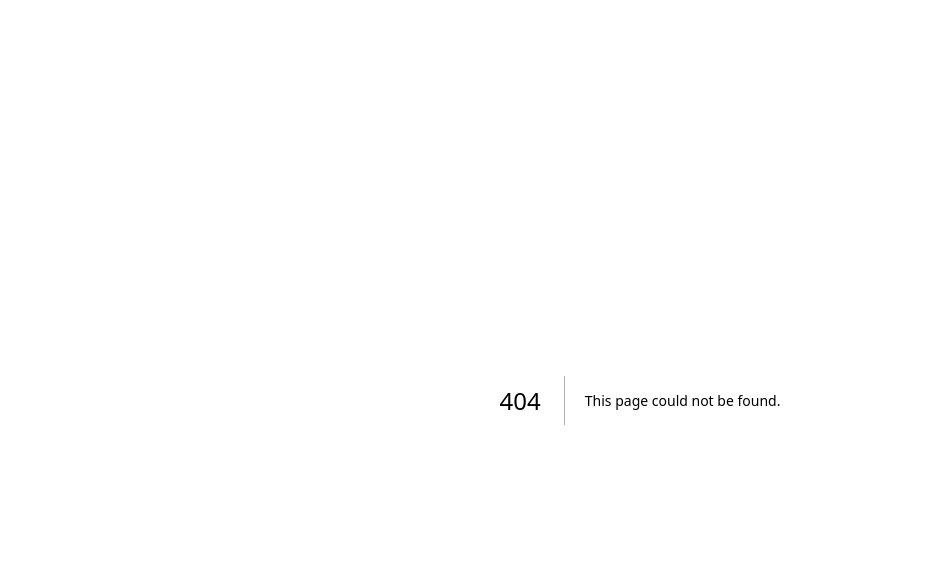
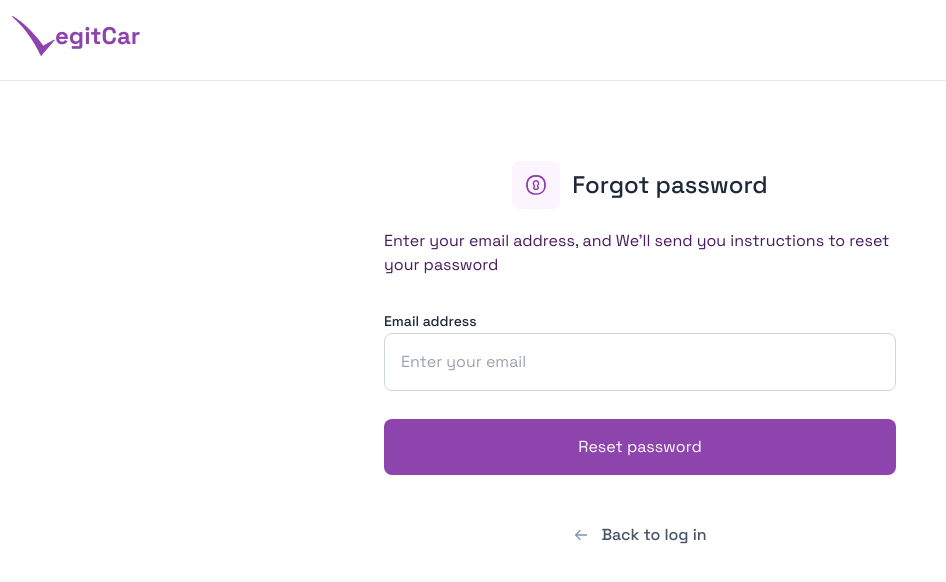
Before and after one commit to ntamiegbe/legitcar-next, a Next.js app: page /forgotPassword in a window 1280 px wide. Before the commit this address had no page. Shown: the top 582 px of the page, without its empty margins (0-946 px from the left). Built offline with nearby package versions, Linux system fonts and the light colour scheme.

Commit message:
Commit: created forgot password page

```diff
--- /dev/null
+++ b/src/pages/forgotPassword.js
@@ -0,0 +1,53 @@
+import { BiArrowBack } from 'react-icons/bi'
+
+const forgotPassword = () => {
+    return (
+        <div className="w-full bg-white">
+            <nav className='border-b border-dashboardBorders py-10 px-3'>
+                <div className="flex items-center justify-center flex-row absolute top-4">
+                    <svg width="43" height="40" viewBox="0 0 43 40" fill="none" xmlns="http://www.w3.org/2000/svg">
+                        <path d="M29.4645 39.7694C29.5565 39.6618 32.5917 36.1115 36.24 31.8697C39.8731 27.6432 42.8623 24.139 42.8623 24.1083C42.8623 24.0775 42.7703 23.9239 42.6477 23.7702C42.4944 23.5857 42.4024 23.5089 42.3258 23.5243C42.2644 23.5396 39.7658 24.9228 36.7766 26.6135C33.7874 28.3041 31.3194 29.6873 31.2734 29.6873C31.2274 29.6873 30.8288 29.1647 30.3689 28.5346C28.8973 26.5059 26.8739 23.8931 25.1723 21.8337C18.4581 13.7034 11.4373 7.09469 4.63112 2.46859C3.15951 1.4696 0.829465 0.0249023 0.660843 0.0249023C0.630184 0.0249023 0.492221 0.163225 0.369587 0.347654L0.139648 0.670406L0.415575 0.916313C2.51568 2.88356 3.28215 3.62127 4.49316 4.82006C13.1235 13.4729 19.8224 22.6482 26.1074 34.4824C26.9965 36.1423 28.8054 39.7233 28.8207 39.8462C28.836 39.9231 28.8973 39.9538 29.0813 39.9538C29.3112 39.9692 29.3419 39.9538 29.4798 39.7694H29.4645Z" fill="#8E44AD" />
+                    </svg>
+                    <p className='font-bold text-2xl text-[#8E44AD]'>e</p>
+                    <p className='font-bold text-2xl text-[#8E44AD]'>g</p>
+                    <p className='font-bold text-2xl text-[#8E44AD]'>i</p>
+                    <p className='font-bold text-2xl text-[#8E44AD]'>t</p>
+                    <p className='font-bold text-2xl text-[#8E44AD]'>C</p>
+                    <p className='font-bold text-2xl text-[#8E44AD]'>a</p>
+                    <p className='font-bold text-2xl text-[#8E44AD]'>r</p>
+                </div>
+            </nav>
+            <div className="flex flex-col justify-center items-center mt-20 max-w-lg mx-auto">
+                <div className="flex items-center space-x-3">
+                    <div className="bg-overlay p-3 rounded-lg">
+                        <svg width="24" height="24" viewBox="0 0 24 24" fill="none" xmlns="http://www.w3.org/2000/svg">
+                            <path fill-rule="evenodd" clip-rule="evenodd" d="M14.8783 4.08306C12.9851 3.63898 11.0149 3.63898 9.1217 4.08306C6.6216 4.6695 4.6695 6.62159 4.08306 9.1217C3.63898 11.0149 3.63898 12.9851 4.08306 14.8783C4.6695 17.3784 6.6216 19.3305 9.1217 19.9169C11.0149 20.361 12.9851 20.361 14.8783 19.9169C17.3784 19.3305 19.3305 17.3784 19.9169 14.8783C20.361 12.9851 20.361 11.0149 19.9169 9.1217C19.3305 6.6216 17.3784 4.6695 14.8783 4.08306ZM8.77915 2.6227C10.8976 2.12577 13.1024 2.12577 15.2208 2.6227C18.2756 3.33924 20.6608 5.7244 21.3773 8.77915C21.8742 10.8976 21.8742 13.1024 21.3773 15.2208C20.6608 18.2756 18.2756 20.6608 15.2208 21.3773C13.1024 21.8742 10.8976 21.8742 8.77915 21.3773C5.7244 20.6608 3.33924 18.2756 2.6227 15.2209C2.12577 13.1024 2.12577 10.8976 2.6227 8.77914C3.33924 5.72441 5.7244 3.33924 8.77915 2.6227Z" fill="#8E44AD" />
+                            <path fill-rule="evenodd" clip-rule="evenodd" d="M14.8783 4.08306C12.9851 3.63898 11.0149 3.63898 9.1217 4.08306C6.6216 4.6695 4.6695 6.62159 4.08306 9.1217C3.63898 11.0149 3.63898 12.9851 4.08306 14.8783C4.6695 17.3784 6.6216 19.3305 9.1217 19.9169C9.52497 20.0115 9.7752 20.4151 9.68061 20.8184C9.58601 21.2217 9.18242 21.4719 8.77915 21.3773C5.7244 20.6608 3.33924 18.2756 2.6227 15.2209C2.12577 13.1024 2.12577 10.8976 2.6227 8.77914C3.33924 5.72441 5.7244 3.33924 8.77915 2.6227C10.8976 2.12577 13.1024 2.12577 15.2208 2.6227C18.2756 3.33924 20.6608 5.7244 21.3773 8.77915C21.8742 10.8976 21.8742 13.1024 21.3773 15.2208C21.2827 15.6241 20.8791 15.8743 20.4758 15.7797C20.0726 15.6852 19.8224 15.2816 19.9169 14.8783C20.361 12.9851 20.361 11.0149 19.9169 9.1217C19.3305 6.6216 17.3784 4.6695 14.8783 4.08306Z" fill="#8E44AD" />
+                            <path fill-rule="evenodd" clip-rule="evenodd" d="M11.9991 8.58887C10.977 8.58887 10.1484 9.41745 10.1484 10.4395C10.1484 11.0807 10.4738 11.6462 10.972 11.9794C11.251 12.166 11.372 12.5153 11.2682 12.8346L10.5543 15.031C10.4933 15.2186 10.6331 15.411 10.8304 15.411H13.1678C13.365 15.411 13.5048 15.2186 13.4438 15.031L12.7299 12.8346C12.6262 12.5153 12.7472 12.166 13.0262 11.9794C13.5243 11.6462 13.8498 11.0807 13.8498 10.4395C13.8498 9.41745 13.0212 8.58887 11.9991 8.58887ZM8.64844 10.4395C8.64844 8.58902 10.1485 7.08887 11.9991 7.08887C13.8496 7.08887 15.3498 8.58902 15.3498 10.4395C15.3498 11.3919 14.952 12.2511 14.3156 12.8604L14.8704 14.5674C15.2464 15.7241 14.3841 16.911 13.1678 16.911H10.8304C9.61408 16.911 8.75183 15.7241 9.12782 14.5674L9.68263 12.8604C9.04616 12.2511 8.64844 11.3919 8.64844 10.4395Z" fill="#8E44AD" />
+                        </svg>
+                    </div>
+                    <h1 className='text-primary font-medium text-2xl'>Forgot password</h1>
+                </div>
+                <p className='text-secondary my-5'>Enter your email address, and We’ll send you instructions to reset your password </p>
+                <div className="my-3 w-full">
+                    <label className="text-primary text-sm font-medium mb-1" htmlFor="email">
+                        Email address
+                    </label>
+                    <input
+                        className="border border-stroke rounded-lg w-full p-4 text-base text-primary focus:outline-none"
+                        id="email"
+                        type="email"
+                        placeholder="Enter your email"
+                    />
+                </div>
+                <button className='my-4 bg-brand py-4 w-full px-6 rounded-lg text-white text-base'>Reset password</button>
+                <div className="flex items-center space-x-3 mt-8">
+                    <BiArrowBack className='text-icons'/>
+                    <p className='font-medium text-secondaryText'>Back to log in</p>
+                </div>
+            </div>
+        </div>
+    )
+}
+
+export default forgotPassword
--- a/src/pages/index.js
+++ b/src/pages/index.js
@@ -133,7 +133,7 @@ export default function Home() {
               Sign in
             </button>
           </form>
-
+          <p className='text-secondaryText text-base font-medium text-center'>Forgot password?  <a href='/forgotPassword' className='text-brand ml-1'> Reset here</a></p>
         </div>
       </div>
     </>
--- a/src/pages/login.js
+++ b/src/pages/login.js
@@ -133,7 +133,7 @@ const login = () => {
                             Sign in
                         </button>
                     </form>
-
+                    <p className='text-secondaryText text-base font-medium text-center'>Forgot password?  <a href='/forgotPassword' className='text-brand ml-1'> Reset here</a></p>
                 </div>
             </div>
         </>
```
Also changed, not shown: src/components/Sidebar.js (+2 -2 lines), src/assets/lock.svg (added).
